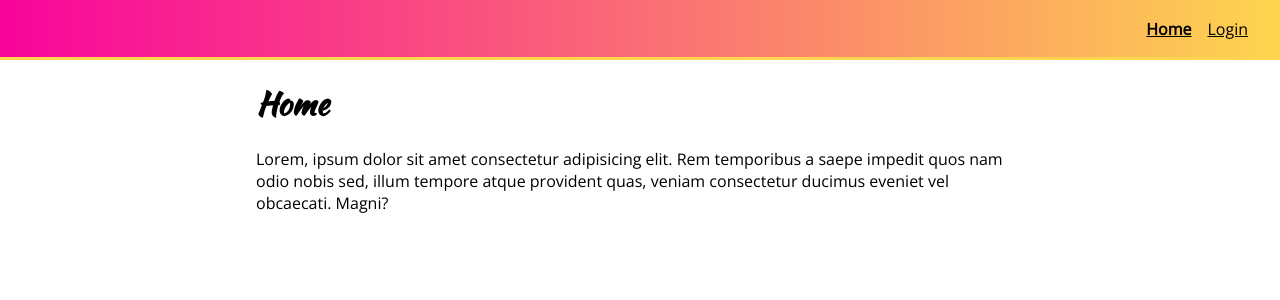
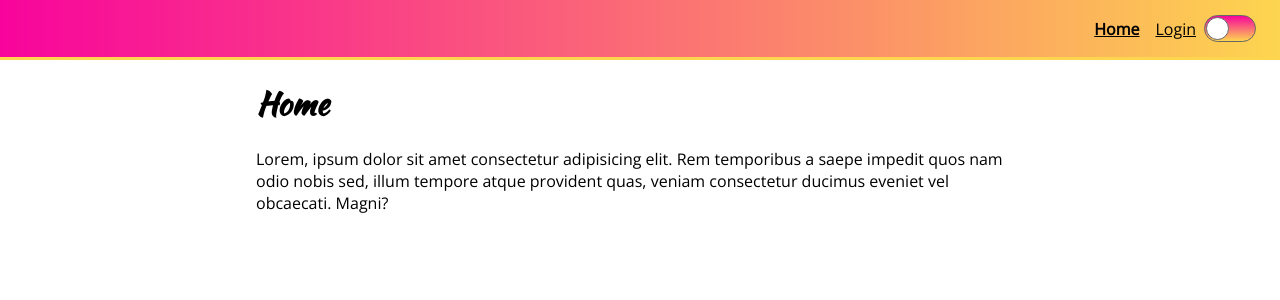
Before and after one commit to nahummor/styled-component, a React (Create React App) app: page / in a window 1280 px wide. Shown: the top 300 px of the page. Built offline with nearby package versions, Linux system fonts and the light colour scheme.

Commit message:
adding dark theme

```diff
--- a/src/components/App.js
+++ b/src/components/App.js
@@ -1,27 +1,35 @@
-import React from 'react';
+import React, { useState } from 'react';
 import { createGlobalStyle, ThemeProvider } from 'styled-components';
 import { BrowserRouter, Switch, Route } from 'react-router-dom';
 import Home from './pages/Home';
 import Login from './pages/Login';
-
-const theme = {
-   primaryColor: '#f8049c',
-   secondaryColor: '#fdd54f',
-};
+import LightTheme from './common/themes/light';
+import DarkTheme from './common/themes/dark';
 
 const GlobalStyle = createGlobalStyle`
     body{
-        background: white;
+        background: ${(props) => props.theme.bodyBackground};
         max-height: 100vh;
         margin: 0;
-        color: black;
+        color: ${(props) => props.theme.bodyFontColor};
         font-family: 'Kaushan Script';
     }
 `;
 
 function App() {
+   const [theme, setTheme] = useState(LightTheme);
+
    return (
-      <ThemeProvider theme={theme}>
+      // <ThemeProvider theme={theme}>
+      <ThemeProvider
+         theme={{
+            ...theme,
+            setTheme: () => {
+               setTheme((prevState) =>
+                  prevState.id === 'light' ? DarkTheme : LightTheme
+               );
+            },
+         }}>
          <GlobalStyle />
 
          <BrowserRouter>
--- a/src/components/common/Header.js
+++ b/src/components/common/Header.js
@@ -1,6 +1,7 @@
-import React, { useState } from 'react';
-import styled from 'styled-components';
+import React, { useState, useContext } from 'react';
+import styled, { ThemeContext } from 'styled-components';
 import { Link as ReactRouterDomLink, useLocation } from 'react-router-dom';
+import { Toggle } from './';
 
 const HeaderWrapper = styled.header`
    height: 60px;
@@ -28,7 +29,7 @@
    padding: 8px;
    box-sizing: border-box;
    border-bottom: 3px solid ${(props) => props.theme.secondaryColor};
-   background: white;
+   background: ${(props) => props.theme.bodyBackground};
 
    @media (min-width: 768px) {
       display: flex;
@@ -52,7 +53,7 @@
    text-align: center;
    box-sizing: border-box;
    margin: auto 0;
-   color: black;
+   color: ${(props) => props.theme.bodyFontColor};
    font-weight: ${(props) => (props.isActive ? 'bold' : 'normal')};
 `;
 
@@ -64,7 +65,7 @@
 
    > div {
       height: 3px;
-      background: black;
+      background: ${(props) => props.theme.bodyFontColor};
       margin: 5px 0;
       width: 100%initial;
    }
@@ -77,6 +78,7 @@
 export function Header() {
    const { pathname } = useLocation();
    const [menuOpen, setMenuOpen] = useState(false);
+   const { id, setTheme } = useContext(ThemeContext);
 
    return (
       <div>
@@ -94,6 +96,7 @@
                <StyledLink to='/login' isActive={pathname === '/login'}>
                   Login
                </StyledLink>
+               <Toggle isActive={id === 'dark'} onToggle={setTheme} />
             </Menu>
          </HeaderWrapper>
       </div>
--- /dev/null
+++ b/src/components/common/Toggle.js
@@ -0,0 +1,39 @@
+import React from 'react';
+import styled from 'styled-components';
+
+const ToggleWrapper = styled.div`
+   width: 50px;
+   min-width: 50px;
+   height: 25px;
+   border-radius: 25px;
+   border: 1px solid #666;
+   margin: auto;
+   display: flex;
+   background-image: linear-gradient(
+      to bottom,
+      ${(props) => props.theme.primaryColor},
+      ${(props) => props.theme.secondaryColor}
+   );
+`;
+
+// the circle inside the toggle
+const Notch = styled.div`
+   height: 21px;
+   width: 21px;
+   border: 1px solid #666;
+   margin-top: 1px;
+   background: white;
+   border-radius: 50%;
+   transform: translate(${(props) => (props.isActive ? '26px' : '1px')});
+   transition: transform 0.1s linear;
+`;
+
+const Toggle = ({ isActive, onToggle }) => {
+   return (
+      <ToggleWrapper onClick={onToggle}>
+         <Notch isActive={isActive} />
+      </ToggleWrapper>
+   );
+};
+
+export { Toggle };
--- a/src/components/common/index.js
+++ b/src/components/common/index.js
@@ -4,3 +4,4 @@
 export * from './Input';
 export * from './PasswordInput';
 export * from './Spinner';
+export * from './Toggle';
--- /dev/null
+++ b/src/components/common/themes/dark.js
@@ -0,0 +1,9 @@
+const theme = {
+    id: 'dark',
+    primaryColor: 'black',
+    secondaryColor: 'midnightblue',
+    bodyBackground: 'black',
+    bodyFontColor: 'white',
+};
+
+export default theme;
--- /dev/null
+++ b/src/components/common/themes/light.js
@@ -0,0 +1,9 @@
+const theme = {
+   id: 'light',
+   primaryColor: '#f8049c',
+   secondaryColor: '#fdd54f',
+   bodyBackground: 'white',
+   bodyFontColor: 'black',
+};
+
+export default theme;
```
